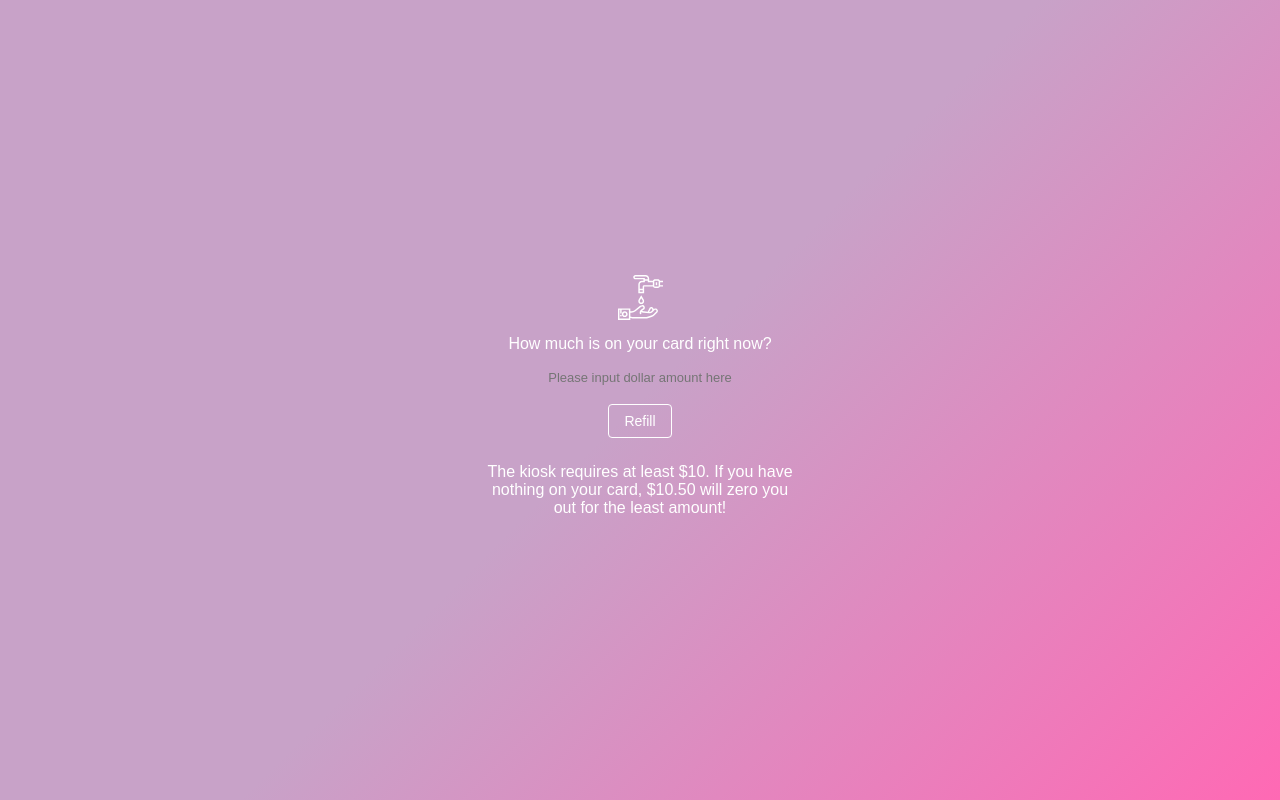
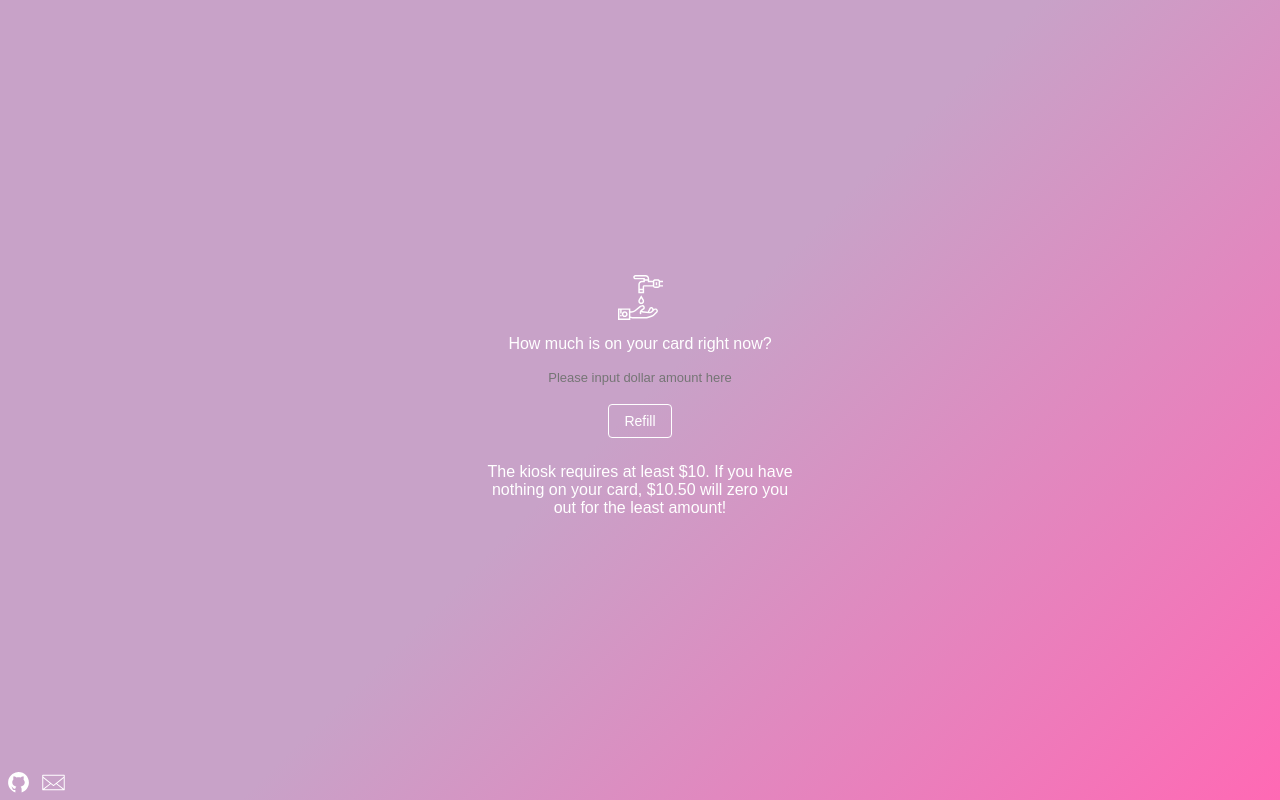
Before and after one commit to msbeethoven/final-laundry, a React (Create React App) app in the folder client/: page / in a window 1280 px wide. Built offline with nearby package versions, Linux system fonts and the light colour scheme.

Commit message:
Credit, svgs, remove a lot of old styling, color for answer div

```diff
--- a/client/src/AmountBar.js
+++ b/client/src/AmountBar.js
@@ -9,15 +9,10 @@ const AmountBar = (props) => {
 
   return (
     <form className="search" onSubmit={e => handleSubmit(e)}>
-
       <div className="onCardAmount">
         <div class="question">How much is on your card right now?</div>
         <input name="onCardAmount" type="number" min="0" step=".01" placeholder="Please input dollar amount here" required />
       </div>
-      <div>
-
-      </div>
-
       <button className="searchBtn" type="submit">Refill</button>
     </form>
   );
--- a/client/src/AmountPrice.js
+++ b/client/src/AmountPrice.js
@@ -8,11 +8,12 @@ const AmountPrice = (props) => {
 
   return (
 
-      <div className="amountToPutOnCard">
+    <div className="amountToPutOnCard">
+      <div className="answer">
         {props.amountToPutOnCard ? `You should put $` + props.amountToPutOnCard + ` to zero out your card.` : null}
-
-        {props.amountToPutOnCard === 0 ? `The kiosk requires at least $10. If you have nothing on your card, $10.50 will zero you out for the least amount!` : null}
       </div>
+      {props.amountToPutOnCard === 0 ? `The kiosk requires at least $10. If you have nothing on your card, $10.50 will zero you out for the least amount!` : null}
+    </div>
   )
 }
 
--- a/client/src/App.css
+++ b/client/src/App.css
@@ -1,104 +1,11 @@
-
-
-/* .App-logo {
-  animation: App-logo-spin infinite 20s linear;
-  height: 40vmin;
-  pointer-events: none;
-}
-
-.App-header {
-  background-color: #c8a2c8;
-  min-height: 100vh;
-  display: flex;
-  flex-direction: column;
-  align-items: center;
-  justify-content: center;
-  font-size: calc(10px + 2vmin);
-}
-
-.App-box {
-  text-align: center;
-  align-self: center;
-  display: flex;
-  flex-direction: column;
-  align-items: center;
-  max-width: 450px;
-}
-
-.App-link {
-  color: #61dafb;
-}
-
-.question {
-  font-size: xx-large;
-}
-
-input[type=number] {
-  width: 100%;
-  background-color: #c8a2c8;
-  padding: 12px 20px;
-  margin: 8px 0;
-  box-sizing: content-box;
-  width: 300px;
-  padding: 30px;
-  border: 0px solid #ccc;
-  -webkit-transition: 0.5s;
-  transition: 0.5s;
-  outline: none;
-  color:white;
-  text-align: center;
-  font-size: x-large;
-}
-
-input::-webkit-outer-spin-button,
-input::-webkit-inner-spin-button {
-  -webkit-appearance: none;
-  margin: 0;
-}
-
-::placeholder {
-  color: #FF69B4;
-  font-size: x-large;
-}
-
-.searchBtn {
-  background-color: #FF69B4;
-  border: none;
-  color: white;
-  padding: 15px 32px;
-  text-align: center;
-  text-decoration: none;
-  display: inline-block;
-  font-size: 16px;
-}
-
-
-.amountToPutOnCard {
-  color: white;
-  font-size: xx-large;
-  padding: 50px;
-
-}
-
-#test {
-  color: white;
-  font-size: large;
-  transition: 5s;
-}
-
-.onCardAmount {
-  color: white;
-}
-
-  */
-
 html, body {
   font-family: sans-serif;
   -ms-text-size-adjust: 100%;
   -webkit-text-size-adjust: 100%;
   background-color: #F7F8FB;
   height: 100%;
-  -webkit-font-smoothing: antialiased; }
+  -webkit-font-smoothing: antialiased;
+}
 
 body {
   margin: 0;
@@ -109,7 +16,7 @@ body {
   justify-content: center;
 }
 
-.App-box {
+.App {
   text-align: center;
   align-self: center;
   display: flex;
@@ -134,7 +41,8 @@ p {
   font-size: 15px;
   color: #7F828B;
   line-height: 21px;
-  margin-bottom: 4px; }
+  margin-bottom: 4px;
+}
 
 .searchBtn {
   text-decoration: none;
@@ -147,40 +55,9 @@ p {
   background: transparent;
 }
 
-.hk-logo, .app-icon {
-  fill: #DBE1EC; }
-
-.info {
-  fill: #9FABBC; }
-
 body {
-  background: linear-gradient(135deg, #c8a2c8 50%, #FF69B4 100%); }
-
-body.friendly .message__title {
-  color: #fff; }
-
-body.friendly p {
-  color: rgba(255, 255, 255, 0.6); }
-
-body.friendly .hk-logo, body.friendly .app-icon {
-  fill: rgba(255, 255, 255, 0.9); }
-
-body.friendly .info {
-  fill: rgba(255, 255, 255, 0.9); }
-
-body.friendly .btn {
-  color: #fff;
-  border: 1px solid rgba(255, 255, 255, 0.9); }
-
-.info_area {
-  position: fixed;
-  right: 12px;
-  bottom: 12px; }
-
-.logo {
-  position: fixed;
-  left: 12px;
-  bottom: 12px; }
+  background: linear-gradient(135deg, #c8a2c8 50%, #FF69B4 100%);
+}
 
   input[type=number] {
     width: 100%;
@@ -203,10 +80,29 @@ body.friendly .btn {
     margin: 0;
   }
 
-  svg {
+  .answer {
+    color: rgb(65, 65, 211);
+  }
+
+  .prayer {
     display: flex;
     margin: auto;
     fill: white;
     width: 45px;
     height: 45px;
   }
+
+  .svg-icon {
+    width: 25px;
+    height: 25px;
+    padding: 0px 5px;
+  }
+
+  .credits {
+    display: flex;
+    justify-content: center;
+    position:fixed;
+    bottom:0;
+    left:0;
+    padding: 1px;
+  }
--- a/client/src/App.js
+++ b/client/src/App.js
@@ -3,6 +3,7 @@ import { connect } from 'react-redux';
 import { fetchAmount } from './redux/actions'
 import AmountBar from './AmountBar';
 import AmountPrice from './AmountPrice';
+import Credits from './Credits';
 import './App.css';
 import { ReactComponent as ReactLogo } from './prayer.svg';
 
@@ -44,13 +45,17 @@ class App extends Component {
   render() {
     console.log('ugh', this.props)
     return (
+      <div>
       <div className="App">
           <ReactLogo />
-        <div className="App-box">
+        {/* <div className="App-box"> */}
           <AmountBar inputValueOnChange={this.inputValueOnChange} />
           <AmountPrice amountToPutOnCard={this.props.amountToPutOnCard} />
-        </div>
+        {/* </div> */}
+
       </div>
+<Credits /></div>
+
     );
   }
 }
--- /dev/null
+++ b/client/src/Credits.js
@@ -0,0 +1,18 @@
+import React from 'react';
+import Icon from './icons';
+
+const Credits = (props) => {
+  return (
+    <div className="credits">
+      <div className="gh-credit">
+        <a target="_blank" href="https://github.com/msbeethoven"><Icon name="github" width={100} fill={"#ffffff"} /></a>
+      </div>
+      <div className="email">
+        <a href="mailto:seorisachs@gmail.com?Subject=Comments/Critiques of Laundry App" target="_top">
+          <Icon name="email" width={100} fill={"#ffffff"} /> </a>
+      </div>
+    </div>
+  )
+}
+
+export default Credits;
--- /dev/null
+++ b/client/src/icons/Email.js
@@ -0,0 +1,33 @@
+import React from 'react';
+
+const SVG = ({
+  style = {},
+  fill = "#000",
+  width = "100%",
+  className = "",
+  viewBox = "0 0 100 100"
+}) => (
+  <svg
+    width={width}
+    style={style}
+    height={width}
+    viewBox={viewBox}
+    xmlns="http://www.w3.org/2000/svg"
+    className={`svg-icon ${className || ""}`}
+    xmlnsXlink="http://www.w3.org/1999/xlink"
+  >
+    <path
+      fill={fill}
+      d="M93,19H7c-1.1,0-2,0.9-2,2v58c0,0,0,0,0,0.1c0,0.1,0,0.1,0,0.2c0,0.1,0,0.1,0,0.2c0,0.1,0,0.1,0.1,0.2c0,0.1,0,0.1,0.1,0.2
+      c0,0.1,0.1,0.1,0.1,0.2c0,0.1,0.1,0.1,0.1,0.2c0,0,0,0,0,0.1c0,0,0,0,0.1,0.1c0,0,0.1,0.1,0.1,0.1c0,0,0.1,0.1,0.1,0.1
+      c0,0,0.1,0.1,0.2,0.1c0.1,0,0.1,0.1,0.2,0.1c0.1,0,0.1,0.1,0.2,0.1s0.1,0,0.2,0.1c0.1,0,0.1,0,0.2,0c0.1,0,0.1,0,0.2,0
+      c0,0,0.1,0,0.1,0h86c0.2,0,0.3,0,0.4,0c0,0,0.1,0,0.1,0c0.1,0,0.2-0.1,0.3-0.1c0,0,0.1-0.1,0.1-0.1c0.1,0,0.2-0.1,0.2-0.2
+      c0,0,0.1-0.1,0.1-0.1c0.1-0.1,0.1-0.1,0.2-0.2l0.1-0.1c0,0,0,0,0-0.1c0-0.1,0.1-0.1,0.1-0.2c0,0,0.1-0.1,0.1-0.2
+      c0-0.1,0-0.1,0.1-0.2s0-0.1,0.1-0.2c0-0.1,0-0.1,0-0.2c0-0.1,0-0.1,0-0.2c0,0,0,0,0-0.1V21C95,19.9,94.1,19,93,19z M9,32.1l27,21.4
+      L9,74.9V32.1z M12.8,77l26.5-21l9.5,7.5c0.4,0.3,0.8,0.4,1.2,0.4s0.9-0.1,1.2-0.4l9.5-7.5l26.5,21H12.8z M91,74.9L64,53.5l27-21.4
+      V74.9z M91,27l-1.2,1L50,59.5L10.2,28L9,27v-4h82V27z"
+    />
+  </svg>
+);
+
+export default SVG;
--- /dev/null
+++ b/client/src/icons/Github.js
@@ -0,0 +1,26 @@
+import React from 'react';
+
+const SVG = ({
+  style = {},
+  fill = "#000",
+  width = "100%",
+  className = "",
+  viewBox = "0 0 24 24"
+}) => (
+  <svg
+    width={width}
+    style={style}
+    height={width}
+    viewBox={viewBox}
+    xmlns="http://www.w3.org/2000/svg"
+    className={`svg-icon ${className || ""}`}
+    xmlnsXlink="http://www.w3.org/1999/xlink"
+  >
+    <path
+      fill={fill}
+      d="M10.9,2.1c-4.6,0.5-8.3,4.2-8.8,8.7c-0.6,5,2.5,9.3,6.9,10.7v-2.3c0,0-0.4,0.1-0.9,0.1c-1.4,0-2-1.2-2.1-1.9 c-0.1-0.4-0.3-0.7-0.6-1C5.1,16.3,5,16.3,5,16.2C5,16,5.3,16,5.4,16c0.6,0,1.1,0.7,1.3,1c0.5,0.8,1.1,1,1.4,1c0.4,0,0.7-0.1,0.9-0.2 c0.1-0.7,0.4-1.4,1-1.8c-2.3-0.5-4-1.8-4-4c0-1.1,0.5-2.2,1.2-3C7.1,8.8,7,8.3,7,7.6C7,7.2,7,6.6,7.3,6c0,0,1.4,0,2.8,1.3 C10.6,7.1,11.3,7,12,7s1.4,0.1,2,0.3C15.3,6,16.8,6,16.8,6C17,6.6,17,7.2,17,7.6c0,0.8-0.1,1.2-0.2,1.4c0.7,0.8,1.2,1.8,1.2,3 c0,2.2-1.7,3.5-4,4c0.6,0.5,1,1.4,1,2.3v3.3c4.1-1.3,7-5.1,7-9.5C22,6.1,16.9,1.4,10.9,2.1z"
+    />
+  </svg>
+);
+
+export default SVG;
--- /dev/null
+++ b/client/src/icons/index.js
@@ -0,0 +1,18 @@
+import React from 'react';
+
+import Email from './Email';
+import Github from './Github';
+
+const Icon = props => {
+  console.log(props.name)
+  switch (props.name){
+    case "email":
+      return <Email {...props} />
+    case "github":
+      return <Github {...props} />
+    default:
+      return;
+  }
+}
+
+export default Icon;
```
Also changed, not shown: client/src/logo.svg (deleted), client/src/prayer.svg.
